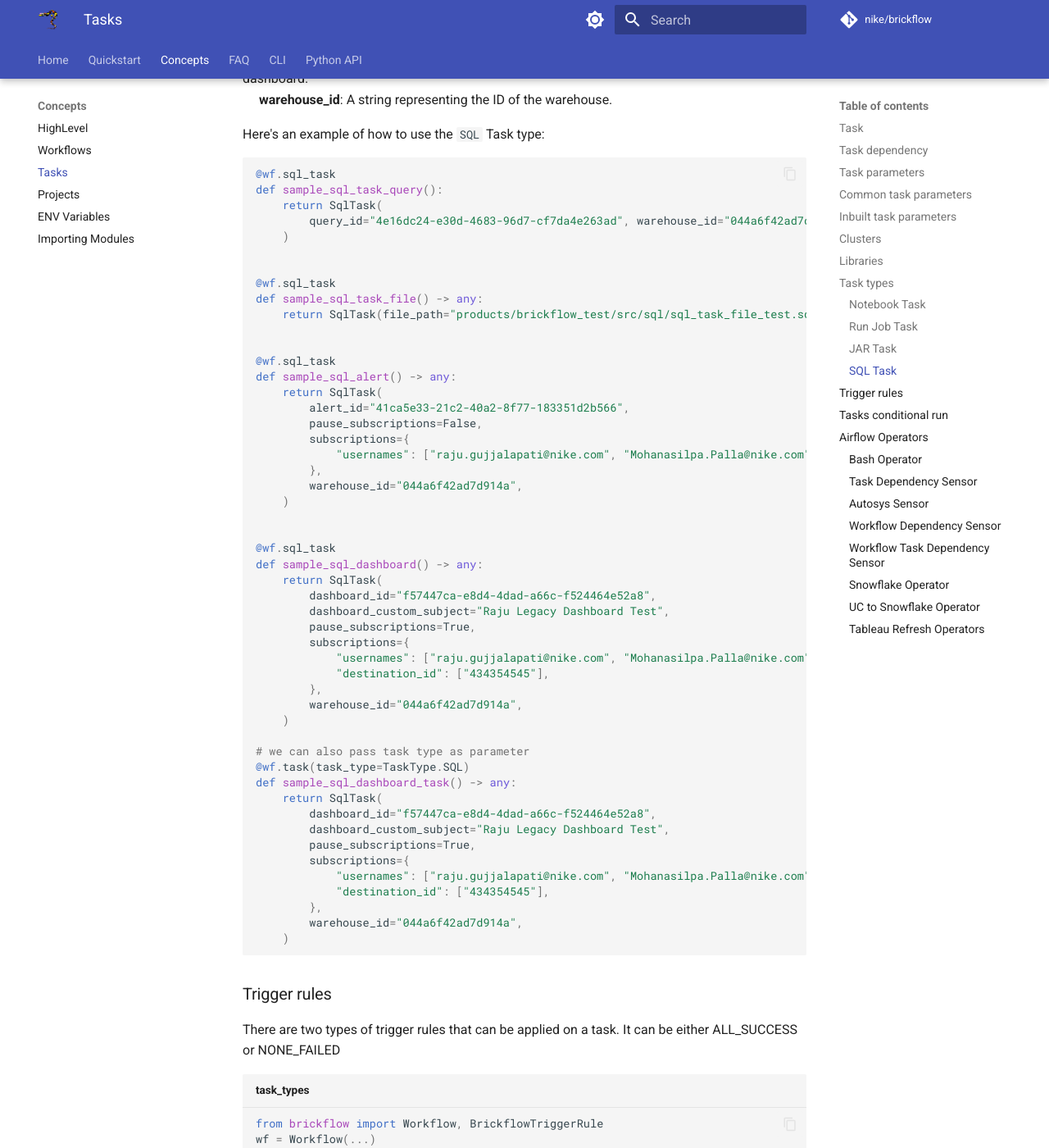
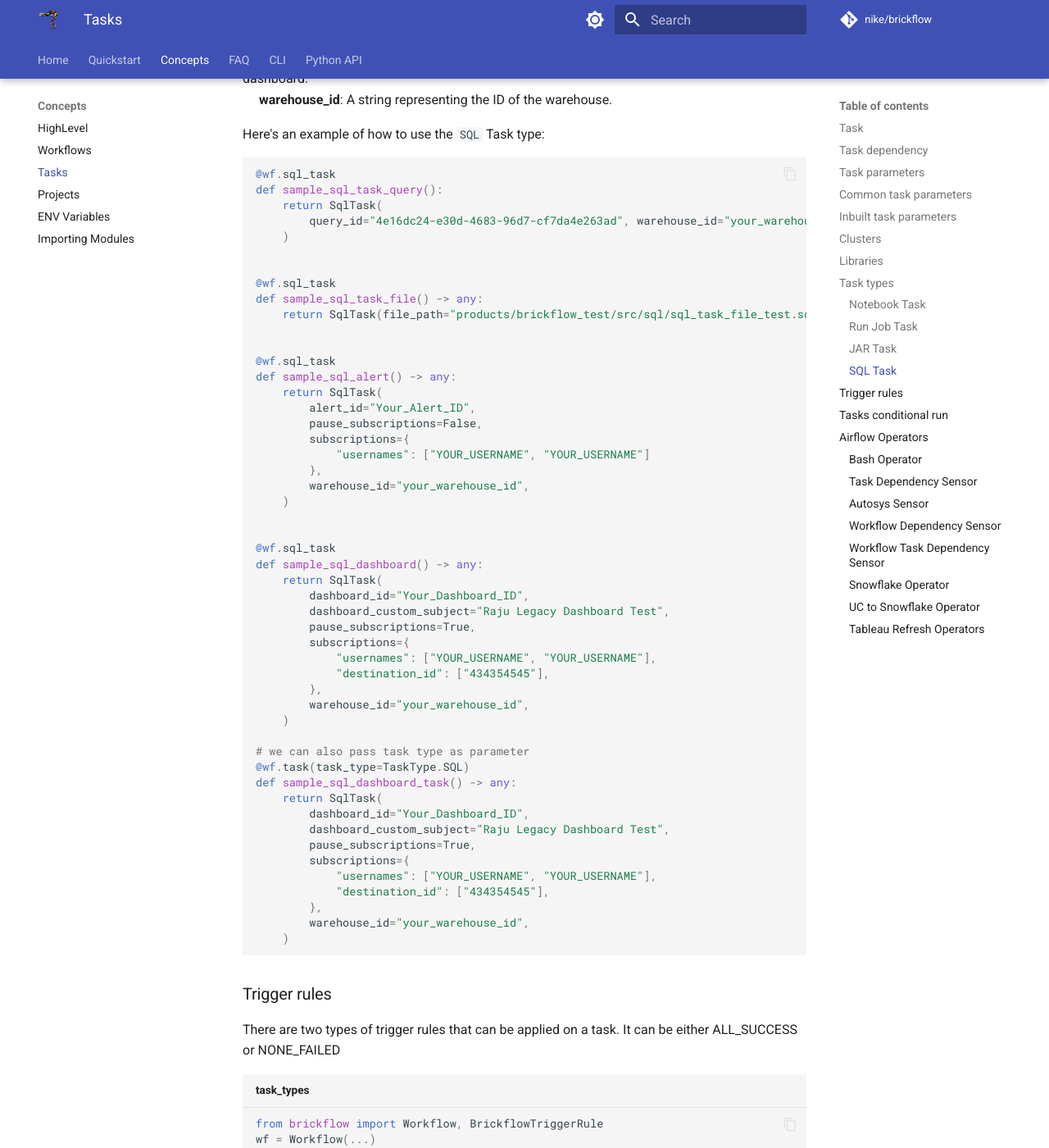
Before and after one commit to Nike-Inc/brickflow, an MkDocs documentation site: the page built from docs/tasks.md, in a window 1280 px wide and 1400 px high, scrolled down 6868 px. Shown: the whole window at 82% size. Built offline with MkDocs 1.6.1 and Material for MkDocs 9.7.7, drawn with Linux system fonts in a browser that asks for light colours; comment, search, counter and statistics services are not loaded; the version menu is left out.

Commit message:
fix: removed real names and id's from code base

````diff
--- a/docs/tasks.md
+++ b/docs/tasks.md
@@ -348,52 +348,52 @@ Here's an example of how to use the `SQL` Task type:
 @wf.sql_task
 def sample_sql_task_query():
     return SqlTask(
-        query_id="4e16dc24-e30d-4683-96d7-cf7da4e263ad", warehouse_id="044a6f42ad7d914a"
+        query_id="4e16dc24-e30d-4683-96d7-cf7da4e263ad", warehouse_id="your_warehouse_id"
     )
 
 
 @wf.sql_task
 def sample_sql_task_file() -> any:
-    return SqlTask(file_path="products/brickflow_test/src/sql/sql_task_file_test.sql", warehouse_id="044a6f42ad7d914a")
+    return SqlTask(file_path="products/brickflow_test/src/sql/sql_task_file_test.sql", warehouse_id="your_warehouse_id")
 
 
 @wf.sql_task
 def sample_sql_alert() -> any:
     return SqlTask(
-        alert_id="41ca5e33-21c2-40a2-8f77-183351d2b566",
+        alert_id="Your_Alert_ID",
         pause_subscriptions=False,
         subscriptions={
-            "usernames": ["raju.gujjalapati@nike.com", "Mohanasilpa.Palla@nike.com"]
+            "usernames": ["YOUR_USERNAME", "YOUR_USERNAME"]
         },
-        warehouse_id="044a6f42ad7d914a",
+        warehouse_id="your_warehouse_id",
     )
 
 
 @wf.sql_task
 def sample_sql_dashboard() -> any:
     return SqlTask(
-        dashboard_id="f57447ca-e8d4-4dad-a66c-f524464e52a8",
+        dashboard_id="Your_Dashboard_ID",
         dashboard_custom_subject="Raju Legacy Dashboard Test",
         pause_subscriptions=True,
         subscriptions={
-            "usernames": ["raju.gujjalapati@nike.com", "Mohanasilpa.Palla@nike.com"],
+            "usernames": ["YOUR_USERNAME", "YOUR_USERNAME"],
             "destination_id": ["434354545"],
         },
-        warehouse_id="044a6f42ad7d914a",
+        warehouse_id="your_warehouse_id",
     )
 
 # we can also pass task type as parameter
 @wf.task(task_type=TaskType.SQL)
 def sample_sql_dashboard_task() -> any:
     return SqlTask(
-        dashboard_id="f57447ca-e8d4-4dad-a66c-f524464e52a8",
+        dashboard_id="Your_Dashboard_ID",
         dashboard_custom_subject="Raju Legacy Dashboard Test",
         pause_subscriptions=True,
         subscriptions={
-            "usernames": ["raju.gujjalapati@nike.com", "Mohanasilpa.Palla@nike.com"],
+            "usernames": ["YOUR_USERNAME", "YOUR_USERNAME"],
             "destination_id": ["434354545"],
         },
-        warehouse_id="044a6f42ad7d914a",
+        warehouse_id="your_warehouse_id",
     )
 
 ```
````
Also changed, not shown: 9 other files.
